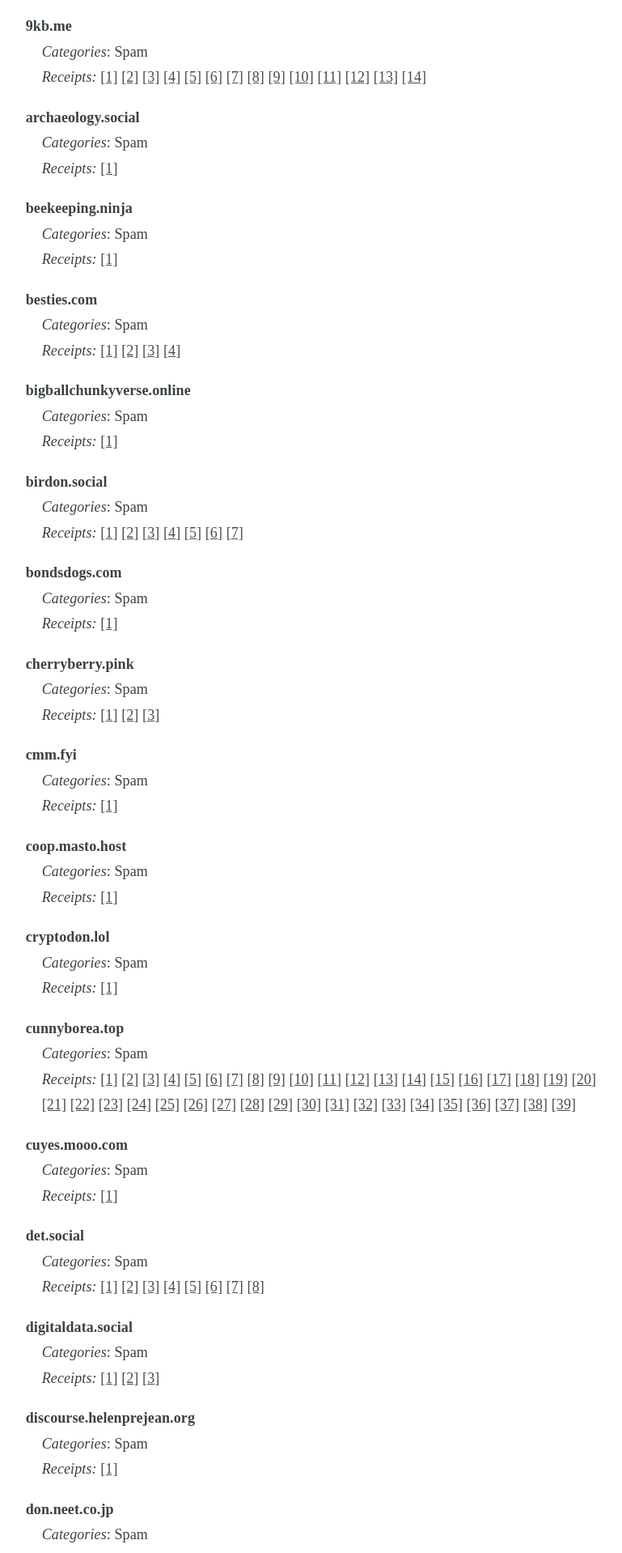
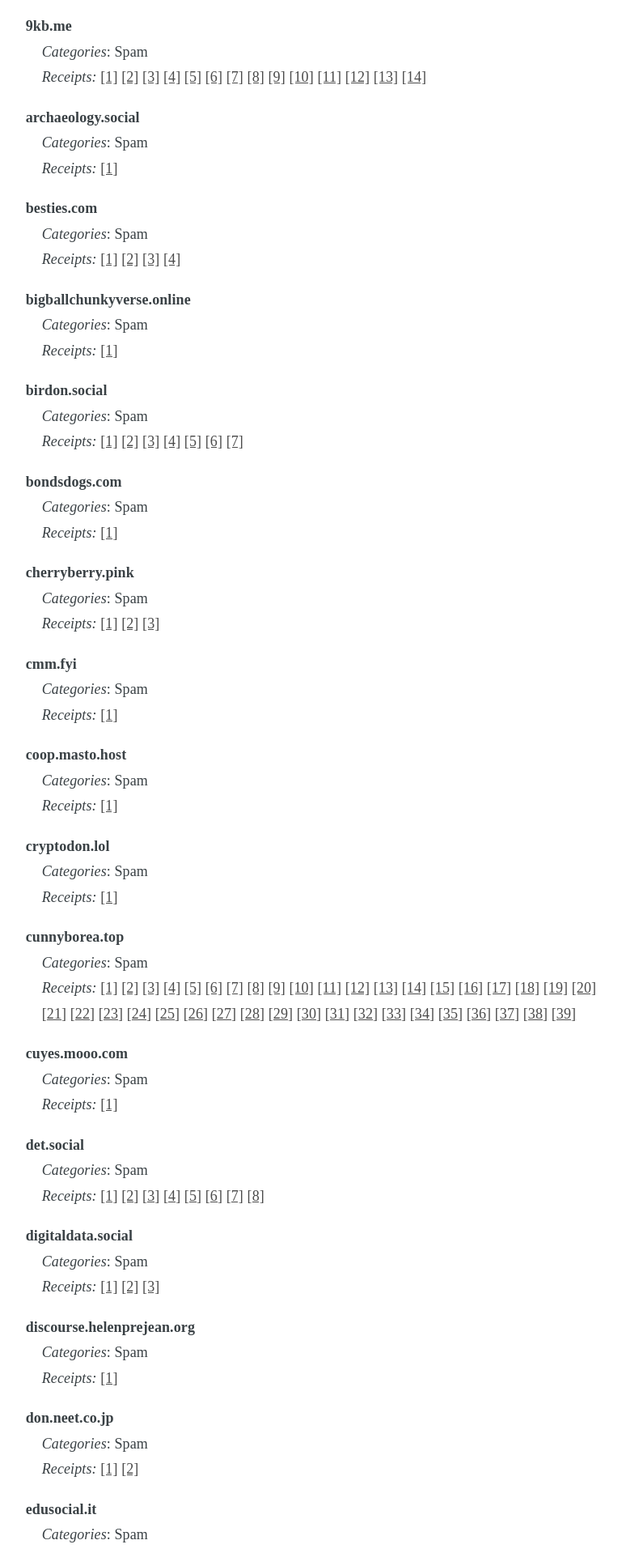
Before and after one commit to chaossocial/meta, a Jekyll site: the page built from federation.md, in a window 1280 px wide. Shown: the part 1086-3004 px from the top of the page at 81% size, without its empty margins (398-1167 px from the left). Built offline with Jekyll 4.4.1, drawn with Linux system fonts in a browser that asks for light colours; some of the changed text lies outside the part shown.

Commit message:
Unlimit beekeeping.ninja

```diff
--- a/_data/limited_instances.json
+++ b/_data/limited_instances.json
@@ -39,17 +39,6 @@
     ],
     "receipts": [
       "https://archaeology.social/@7nlanr8lla"
-    ],
-    "comment_en": "",
-    "comment_de": ""
-  },
-  {
-    "instance": "beekeeping.ninja",
-    "tags": [
-      "SPAM"
-    ],
-    "receipts": [
-      "https://beekeeping.ninja/@s13rkprhoy"
     ],
     "comment_en": "",
     "comment_de": ""
```
